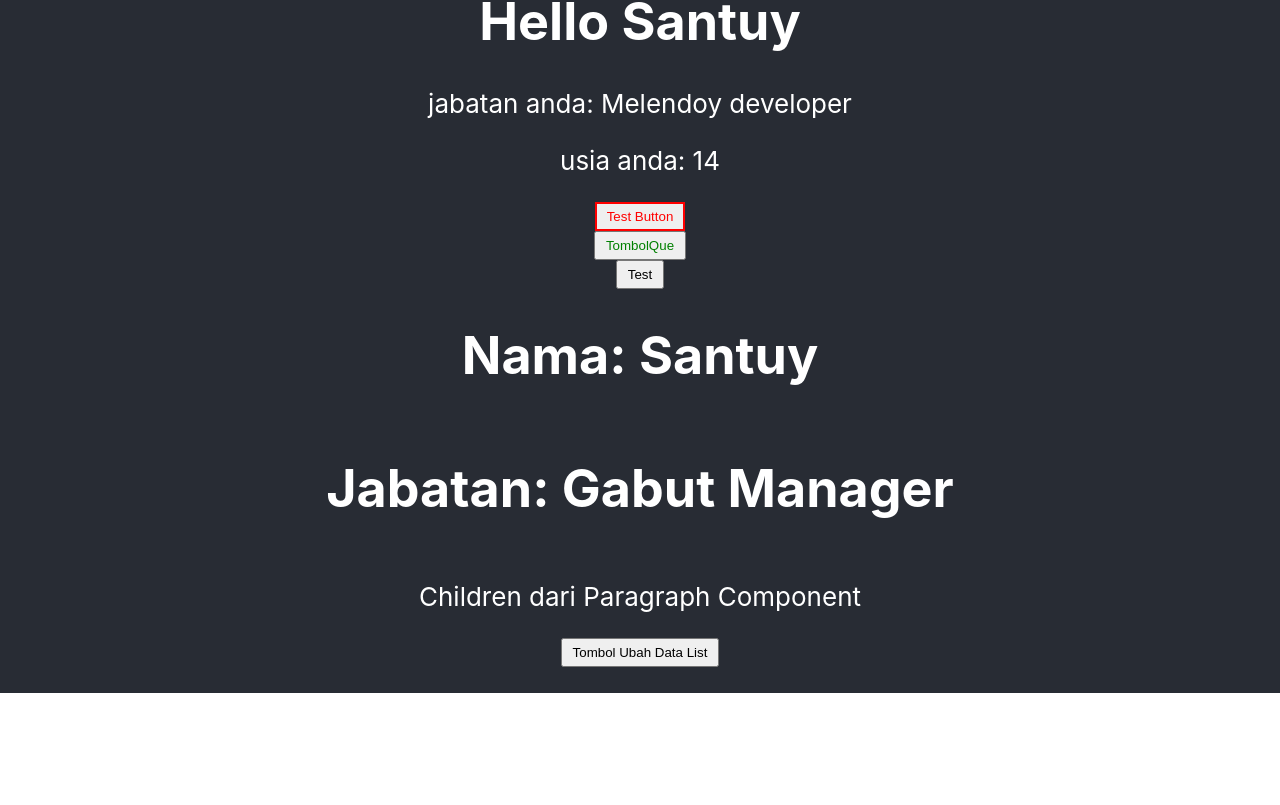
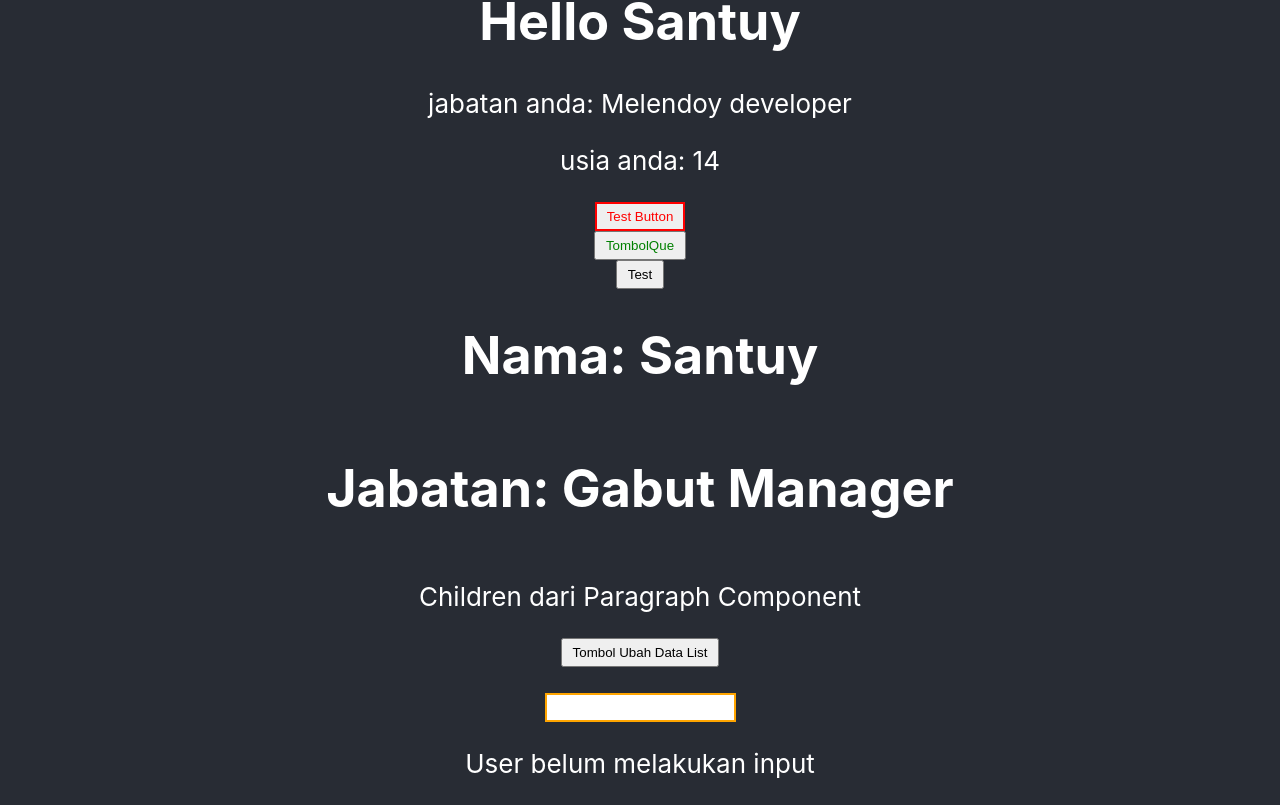
Before and after one commit to samdedy/react-app, a React (Create React App) app: page / in a window 1280 px wide. Shown: the part 291-1096 px from the top of the page. Before the commit the page ends 984 px from the top, so only its background shows below. Built offline with nearby package versions, Linux system fonts and the light colour scheme.

Commit message:
create Component Input

```diff
--- a/src/App.js
+++ b/src/App.js
@@ -4,6 +4,7 @@ import './App.css';
 import Button, { ButtonDenganChildrenProps, ButtonProps } from './shared-component/ButtonComponent';
 import Paragraph from './shared-component/Paragraph';
 import List from './shared-component/List';
+import Input from './shared-component/Input';
 
 const dataBaru = [];
 for(let i=0; i<10; i++){
@@ -19,12 +20,19 @@ export default function App() {
 
   const [dataList, setdataList] = useState([]);
 
+  const [valueInput, setvalueInput] = useState("User belum melakukan input");
+
   function onClickTombolQue(){
     console.log("tombol que diklik");
   }
 
   function handleChange() {
     setdataList(dataBaru);
+  }
+
+  function onChangeInput(e){
+    console.log(e.target.value);
+    setvalueInput(e.target.value);
   }
 
   return (
@@ -42,6 +50,8 @@ export default function App() {
         </Paragraph>
         <ButtonProps nama="Tombol Ubah Data List" onClick={handleChange}/>
         <List data={dataList}/>
+        <Input onChange={onChangeInput}/>
+        <p>{valueInput}</p>
       </header>
     </div>
   );
--- /dev/null
+++ b/src/shared-component/Input.jsx
@@ -0,0 +1,12 @@
+import React from "react";
+
+export default function Input(props){
+    const styleInput = {
+        padding: "5px",
+        border: "2px solid orange"
+    }
+
+    return(
+        <input style={styleInput} onChange={props.onChange}/>
+    )
+}
```
